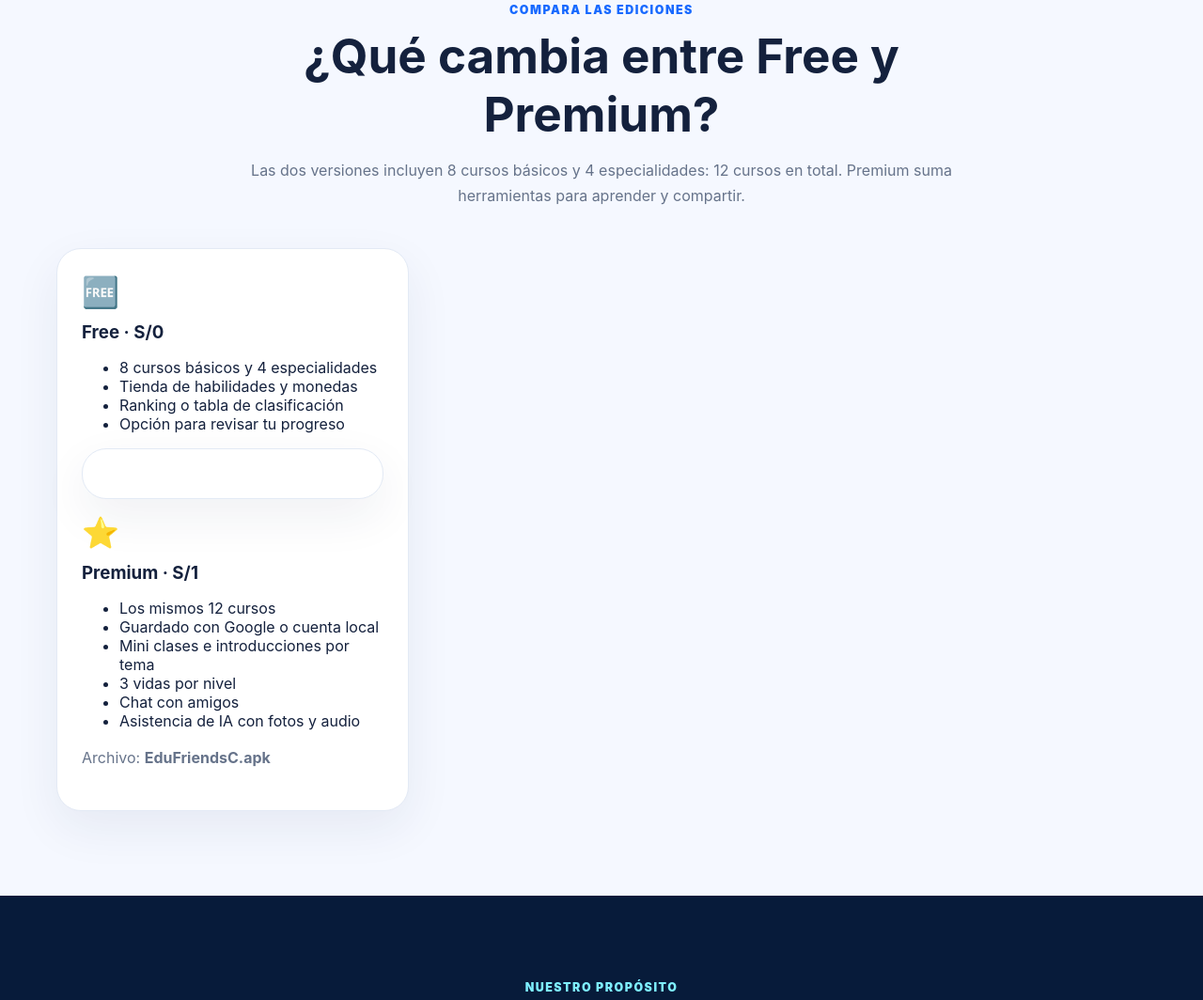
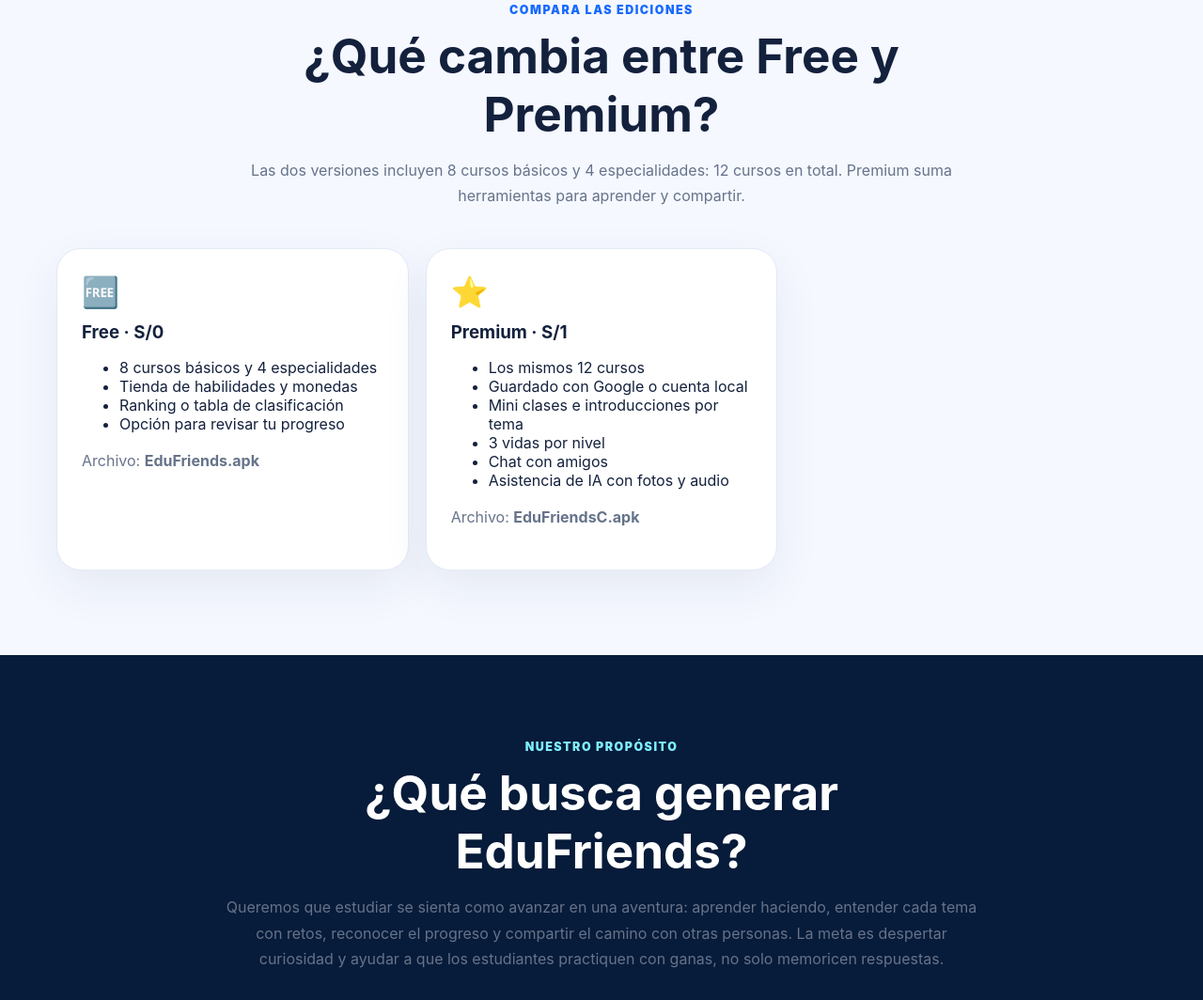
Before and after one commit to fxbrxzx10-ctrl/EduFriendsServer, a website: page index.html in a window 1280 px wide. Shown: the part 2947-4011 px from the top of the page at 94% size. Drawn offline with Linux system fonts and the light colour scheme.

Commit message:
Update index.html

```diff
--- a/index.html
+++ b/index.html
@@ -16,7 +16,7 @@
 <section class="section" id="app"><div class="wrap"><div class="center"><div class="kicker">Conoce EduFriends</div><h2>Aprender también puede ser divertido</h2><p class="muted">La aplicación combina aprendizaje, práctica, progreso, recompensas y ranking para que puedas seguir avanzando en diferentes cursos.</p></div><div class="cards" id="funciones"><article class="card"><div class="icon">🎯</div><h3>Niveles</h3><p class="muted">Practica con preguntas de diferentes dificultades.</p></article><article class="card"><div class="icon">📊</div><h3>Progreso</h3><p class="muted">Guarda tu avance y revisa tus resultados.</p></article><article class="card"><div class="icon">🏆</div><h3>Ranking</h3><p class="muted">Compara tus resultados y busca mejorar.</p></article><article class="card"><div class="icon">🪙</div><h3>Recompensas</h3><p class="muted">Obtén monedas y utiliza habilidades dentro de la app.</p></article><article class="card"><div class="icon">💾</div><h3>Guardado</h3><p class="muted">Continúa donde te quedaste sin comenzar desde cero.</p></article><article class="card"><div class="icon">🤖</div><h3>IA educativa</h3><p class="muted">Recibe apoyo para comprender ejercicios y dudas.</p></article></div></div></section>
 <section class="section" id="ia"><div class="wrap"><div class="center"><div class="kicker">Inteligencia artificial</div><h2>🤖 EduFriends IA</h2><p class="muted">Pregunta, analiza ejercicios con fotografías y recibe explicaciones para estudiar de una forma más interactiva.</p></div><div class="cards"><article class="card"><div class="icon">💬</div><h3>Pregunta a la IA</h3><p class="muted">Escribe tus dudas y recibe ayuda paso a paso para comprender mejor.</p></article><article class="card"><div class="icon">📷</div><h3>Analiza una foto</h3><p class="muted">Fotografía un ejercicio y recibe orientación para resolverlo.</p></article><article class="card"><div class="icon">🔊</div><h3>Escucha la explicación</h3><p class="muted">Escucha las respuestas de la IA para estudiar de manera más cómoda.</p></article></div></div></section>
 <section class="section" id="acceso"><div class="wrap"><div class="center"><div class="kicker">Primeros pasos</div><h2>Cómo iniciar sesión</h2><p class="muted">Abre EduFriends y elige cómo quieres entrar. En Premium puedes usar Google o una cuenta local.</p></div><div class="cards"><article class="card"><div class="icon">📲</div><h3>1. Instala y abre la app</h3><p class="muted">Descarga Free o Premium desde esta página, instala el APK y abre EduFriends.</p></article><article class="card"><div class="icon">⭐</div><h3>2. Elige tu acceso en Premium</h3><p class="muted">Toca “Continuar con Google” para entrar con tu cuenta y guardar tus datos, o “Crear cuenta” para registrarte localmente con usuario y contraseña.</p></article><article class="card"><div class="icon">🔐</div><h3>3. Entra y empieza</h3><p class="muted">Si ya tienes cuenta, toca “Iniciar sesión” y usa Google o tus datos locales. Al entrar, toca “Divertirse” para abrir los cursos.</p></article></div></div></section>
-<section class="section" id="comparativa"><div class="wrap"><div class="center"><div class="kicker">Compara las ediciones</div><h2>¿Qué cambia entre Free y Premium?</h2><p class="muted">Las dos versiones incluyen 8 cursos básicos y 4 especialidades: 12 cursos en total. Premium suma herramientas para aprender y compartir.</p></div><div class="cards"><article class="card"><div class="icon">🆓</div><h3>Free · S/0</h3><ul><li>8 cursos básicos y 4 especialidades</li><li>Tienda de habilidades y monedas</li><li>Ranking o tabla de clasificación</li><li>Opción para revisar tu progreso</li></ul><p  class="card"><div class="icon">⭐</div><h3>Premium · S/1</h3><ul><li>Los mismos 12 cursos</li><li>Guardado con Google o cuenta local</li><li>Mini clases e introducciones por tema</li><li>3 vidas por nivel</li><li>Chat con amigos</li><li>Asistencia de IA con fotos y audio</li></ul><p class="muted">Archivo: <b>EduFriendsC.apk</b></p></article></div></div></section>
+<section class="section" id="comparativa"><div class="wrap"><div class="center"><div class="kicker">Compara las ediciones</div><h2>¿Qué cambia entre Free y Premium?</h2><p class="muted">Las dos versiones incluyen 8 cursos básicos y 4 especialidades: 12 cursos en total. Premium suma herramientas para aprender y compartir.</p></div><div class="cards"><article class="card"><div class="icon">🆓</div><h3>Free · S/0</h3><ul><li>8 cursos básicos y 4 especialidades</li><li>Tienda de habilidades y monedas</li><li>Ranking o tabla de clasificación</li><li>Opción para revisar tu progreso</li></ul><p class="muted">Archivo: <b>EduFriends.apk</b></p></article><article class="card"><div class="icon">⭐</div><h3>Premium · S/1</h3><ul><li>Los mismos 12 cursos</li><li>Guardado con Google o cuenta local</li><li>Mini clases e introducciones por tema</li><li>3 vidas por nivel</li><li>Chat con amigos</li><li>Asistencia de IA con fotos y audio</li></ul><p class="muted">Archivo: <b>EduFriendsC.apk</b></p></article></div></div></section>
 <section class="section dark" id="objetivo"><div class="wrap"><div class="center"><div class="kicker" style="color:#7eefff">Nuestro propósito</div><h2>¿Qué busca generar EduFriends?</h2><p class="muted">Queremos que estudiar se sienta como avanzar en una aventura: aprender haciendo, entender cada tema con retos, reconocer el progreso y compartir el camino con otras personas. La meta es despertar curiosidad y ayudar a que los estudiantes practiquen con ganas, no solo memoricen respuestas.</p></div></div></section>
 <section class="section" id="versiones"><div class="wrap"><div class="center"><div class="kicker">Nuevas versiones</div><h2>Elige cómo quieres usar EduFriends</h2><p class="muted">Descarga directa de la versión gratuita o Premium; elige la que quieras instalar.</p></div><div class="plans"><article class="plan"><div class="icon">🆓</div><h3>EduFriends Free</h3><div class="price">S/0</div><p class="muted">La versión gratuita para empezar.</p><ul><li>Cursos y retos de EduFriends</li><li>Acceso gratuito</li><li>Funciones disponibles en la versión Free</li></ul><a class="planBtn" href="./EduFriends.apk" download="EduFriends.apk">⬇️ Descargar Free</a><small class="muted">Archivo: EduFriends.apk</small></article><article class="plan premium"><span class="badge">⭐ PREMIUM</span><div class="icon">👑</div><h3>EduFriends Premium</h3><div class="price">S/1</div><p class="muted">La versión final completa de EduFriends.</p><ul><li>Versión Premium</li><li>Funciones y contenido premium</li></ul><a class="planBtn purple" href="./EduFriendsC.apk" download="EduFriendsC.apk">⬇️ Descargar Premium</a><small class="muted">Archivo: EduFriendsC.apk</small></article></div></div></section>
 <section class="section dark"><div class="wrap"><div class="center"><div class="kicker" style="color:#7eefff">Cómo funciona</div><h2>Tu aventura en 4 pasos</h2></div><div class="steps"><div class="step"><div class="num">1</div><h3>Descubre</h3><p class="muted">Conoce EduFriends y elige tu versión.</p></div><div class="step"><div class="num">2</div><h3>Aprende</h3><p class="muted">Practica cursos y retos educativos.</p></div><div class="step"><div class="num">3</div><h3>Progresa</h3><p class="muted">Guarda tu avance y mejora tus resultados.</p></div><div class="step"><div class="num">4</div><h3>Compite</h3><p class="muted">Consulta tu ranking y sigue avanzando.</p></div></div></div></section>
```
